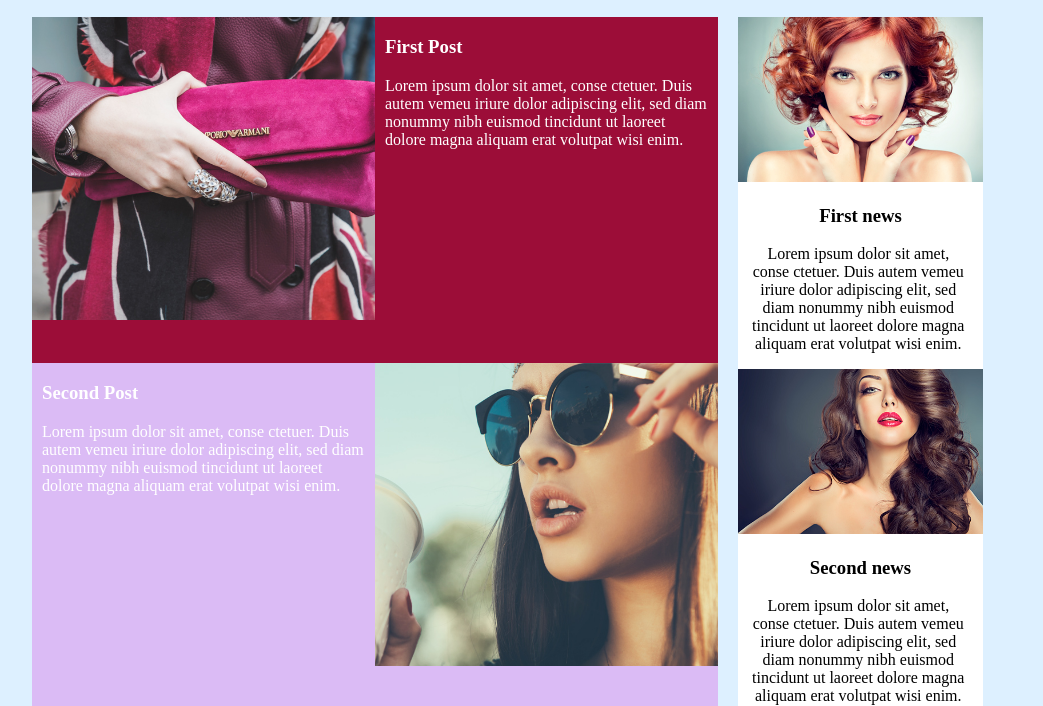
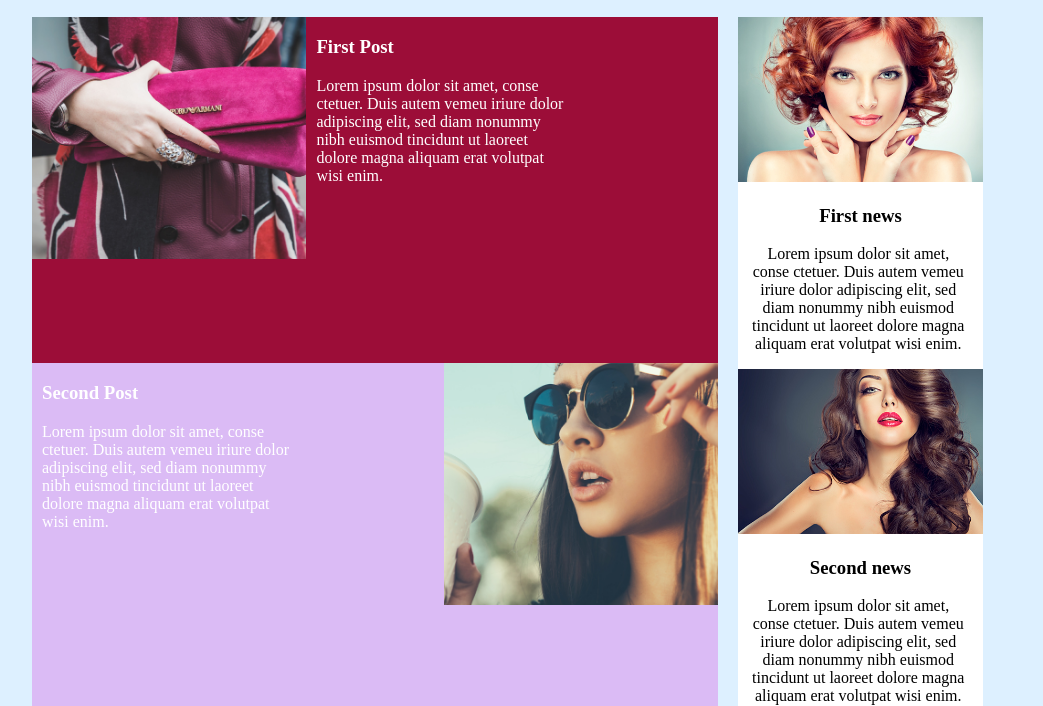
Before and after one commit to SamiraMusa/FashionBlog, a plain HTML site: page index.html in a window 1280 px wide. Shown: the part 53-759 px from the top of the page, without its empty margins (118-1161 px from the left). Drawn offline with Linux system fonts and the light colour scheme.

Commit message:
Update stylesheet.css

```diff
--- a/stylesheet.css
+++ b/stylesheet.css
@@ -87,7 +87,7 @@ nav img{
 	background: #CE5374;
 }
 .row img{
-	width: 50%;
+	width: 40%;
 	display: inline;
 	float: left;
 
@@ -95,14 +95,14 @@ nav img{
 
 .post{
 	display: inline;
-	width: 50%;
+	width: 40%;
 	float: left;
 	padding-left: 10px;
 	padding-right: 10px;
 	color: white;
 }
 .row img:nth-child(2){
-	width: 50%;
+	width: 40%;
 	display: inline;
 	float: right;
 
```
